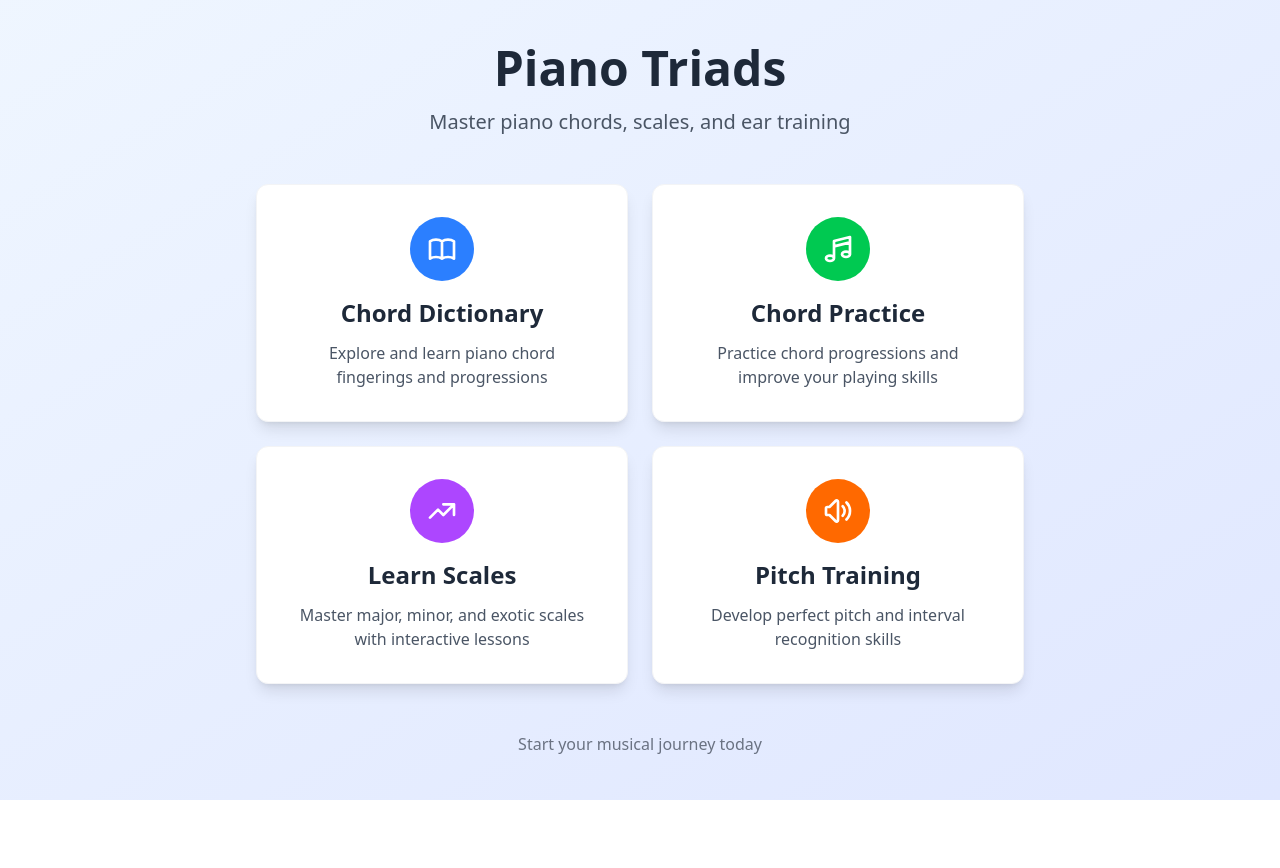
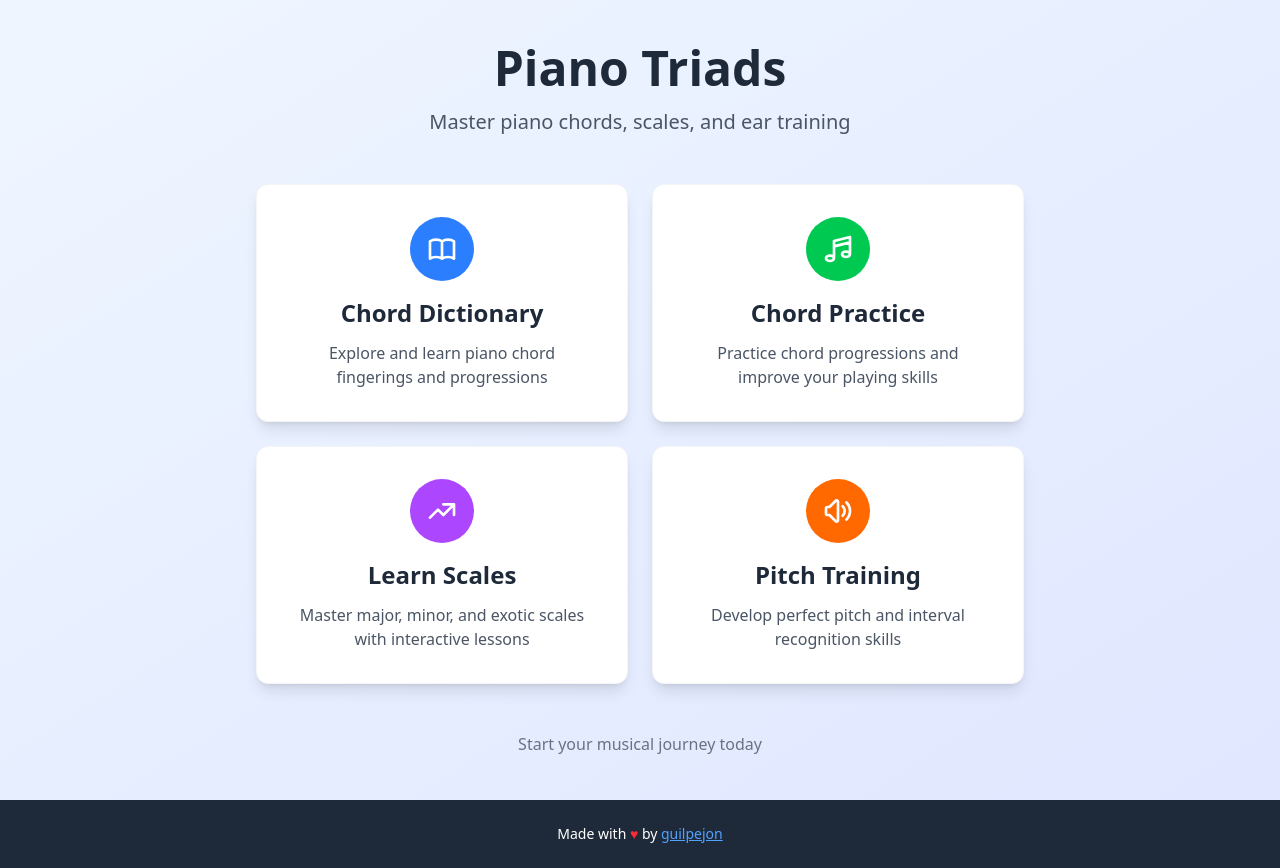
Before and after one commit to guilpejon/piano-triads, a SvelteKit app: page / in a window 1280 px wide. Before the commit the page ends 800 px from the top, so only its background shows below. Built offline with nearby package versions, Linux system fonts and the light colour scheme.

Commit message:
Added footer

```diff
--- a/src/routes/+layout.svelte
+++ b/src/routes/+layout.svelte
@@ -9,4 +9,24 @@
 	<link rel="icon" href={favicon} />
 </svelte:head>
 
-{@render children?.()}
+<div class="min-h-screen flex flex-col">
+	<main class="flex-1 flex">
+		{@render children?.()}
+	</main>
+
+	<footer class="bg-gray-800 text-white py-6">
+		<div class="max-w-4xl mx-auto px-4 text-center">
+			<p class="text-sm">
+				Made with <span class="text-red-500">♥</span> by
+				<a
+					href="https://www.github.com/guilpejon"
+					target="_blank"
+					rel="noopener noreferrer"
+					class="text-blue-400 hover:text-blue-300 transition-colors underline"
+				>
+					guilpejon
+				</a>
+			</p>
+		</div>
+	</footer>
+</div>
--- a/src/routes/+page.svelte
+++ b/src/routes/+page.svelte
@@ -1,4 +1,4 @@
-<div class="min-h-screen bg-gradient-to-br from-blue-50 to-indigo-100 flex items-center justify-center p-4">
+<div class="w-full min-h-screen bg-gradient-to-br from-blue-50 to-indigo-100 flex items-center justify-center p-4">
 	<div class="max-w-4xl w-full">
 		<div class="text-center mb-12">
 			<h1 class="text-5xl font-bold text-gray-800 mb-4">Piano Triads</h1>
--- a/src/routes/chord-dictionary/+page.svelte
+++ b/src/routes/chord-dictionary/+page.svelte
@@ -1,4 +1,4 @@
-<div class="min-h-screen bg-gradient-to-br from-blue-50 to-indigo-100 p-4">
+<div class="w-full min-h-screen bg-gradient-to-br from-blue-50 to-indigo-100 p-4">
 	<div class="max-w-4xl mx-auto">
 		<div class="mb-8">
 			<a href="/" class="inline-flex items-center text-blue-600 hover:text-blue-800 mb-4">
--- a/src/routes/chord-practice/+page.svelte
+++ b/src/routes/chord-practice/+page.svelte
@@ -1,4 +1,4 @@
-<div class="min-h-screen bg-gradient-to-br from-green-50 to-emerald-100 p-4">
+<div class="w-full min-h-screen bg-gradient-to-br from-green-50 to-emerald-100 p-4">
 	<div class="max-w-4xl mx-auto">
 		<div class="mb-8">
 			<a href="/" class="inline-flex items-center text-green-600 hover:text-green-800 mb-4">
--- a/src/routes/learn-scales/+page.svelte
+++ b/src/routes/learn-scales/+page.svelte
@@ -1,4 +1,4 @@
-<div class="min-h-screen bg-gradient-to-br from-purple-50 to-violet-100 p-4">
+<div class="w-full min-h-screen bg-gradient-to-br from-purple-50 to-violet-100 p-4">
 	<div class="max-w-4xl mx-auto">
 		<div class="mb-8">
 			<a href="/" class="inline-flex items-center text-purple-600 hover:text-purple-800 mb-4">
--- a/src/routes/pitch-training/+page.svelte
+++ b/src/routes/pitch-training/+page.svelte
@@ -1,4 +1,4 @@
-<div class="min-h-screen bg-gradient-to-br from-orange-50 to-amber-100 p-4">
+<div class="w-full min-h-screen bg-gradient-to-br from-orange-50 to-amber-100 p-4">
 	<div class="max-w-4xl mx-auto">
 		<div class="mb-8">
 			<a href="/" class="inline-flex items-center text-orange-600 hover:text-orange-800 mb-4">
```
